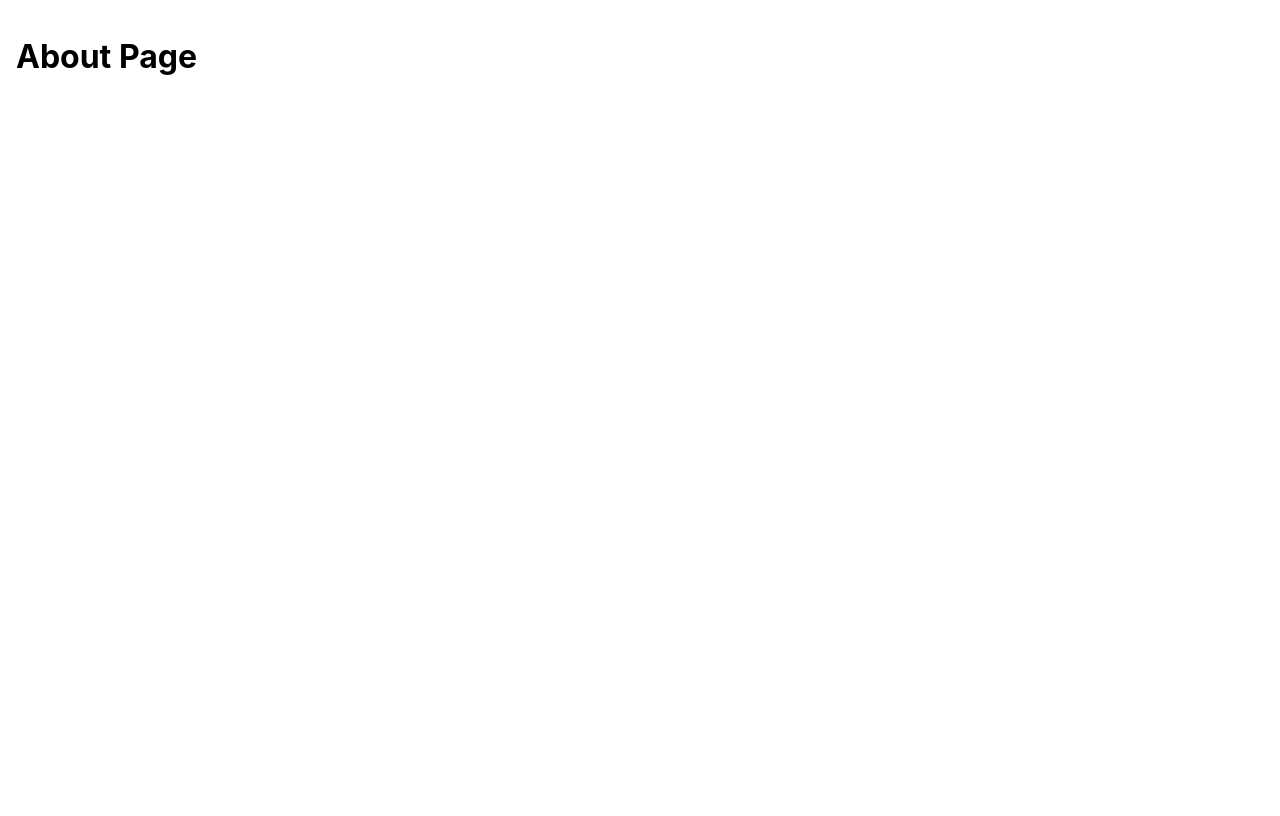
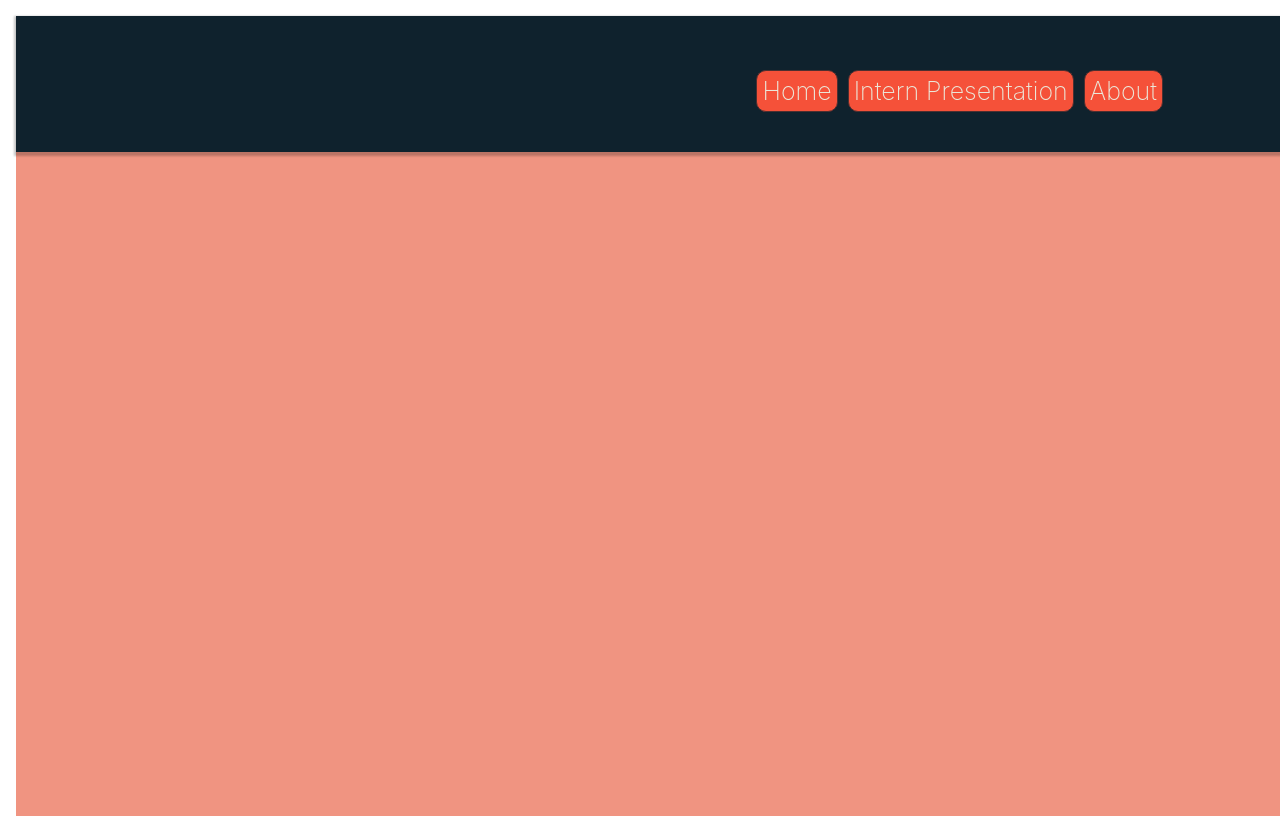
Before and after one commit to zosborn1/website, a React (Create React App) app: page /#/about in a window 1280 px wide. Shown: the top 816 px of the page. Built offline with nearby package versions, Linux system fonts and the light colour scheme.

Commit message:
final update in main

```diff
--- a/src/components/pages/About/About.tsx
+++ b/src/components/pages/About/About.tsx
@@ -1,7 +1,13 @@
-const About = (props: any) => {
+import { JSX } from "react/jsx-runtime";
+import { PageColorWrapper } from "../../../styles/global-styles";
+import { IAboutProps } from "./types";
+import Navbar from "../../organisms/Navbar/Navbar";
 
+const Home = ({ children }: IAboutProps): JSX.Element => {
     return (
-        <h1>About Page</h1>
+        <PageColorWrapper>
+            <Navbar/>
+        </PageColorWrapper>
     );
 }
-export default About
+export default Home
--- /dev/null
+++ b/src/components/pages/About/index.ts
@@ -0,0 +1,2 @@
+export * from './About';
+export * from './types';
--- /dev/null
+++ b/src/components/pages/About/styles.ts
@@ -0,0 +1 @@
+import styled from 'styled-components';
--- /dev/null
+++ b/src/components/pages/About/types.ts
@@ -0,0 +1,5 @@
+import { JSX } from "react/jsx-runtime";
+
+export interface IAboutProps {
+    children?: JSX.Element | JSX.Element[];
+}
--- a/src/components/pages/Home/styles.ts
+++ b/src/components/pages/Home/styles.ts
@@ -1,7 +1 @@
 import styled from 'styled-components';
-
-export const HomePageWrapper = styled.body`
-    height: 100%;
-    width: 100%;
-    background-color: rgba(240,148,129,255);
-`;
--- /dev/null
+++ b/src/components/pages/TruStageInternship/index.ts
@@ -0,0 +1,2 @@
+export * from './Presentation';
+export * from './types';
```
